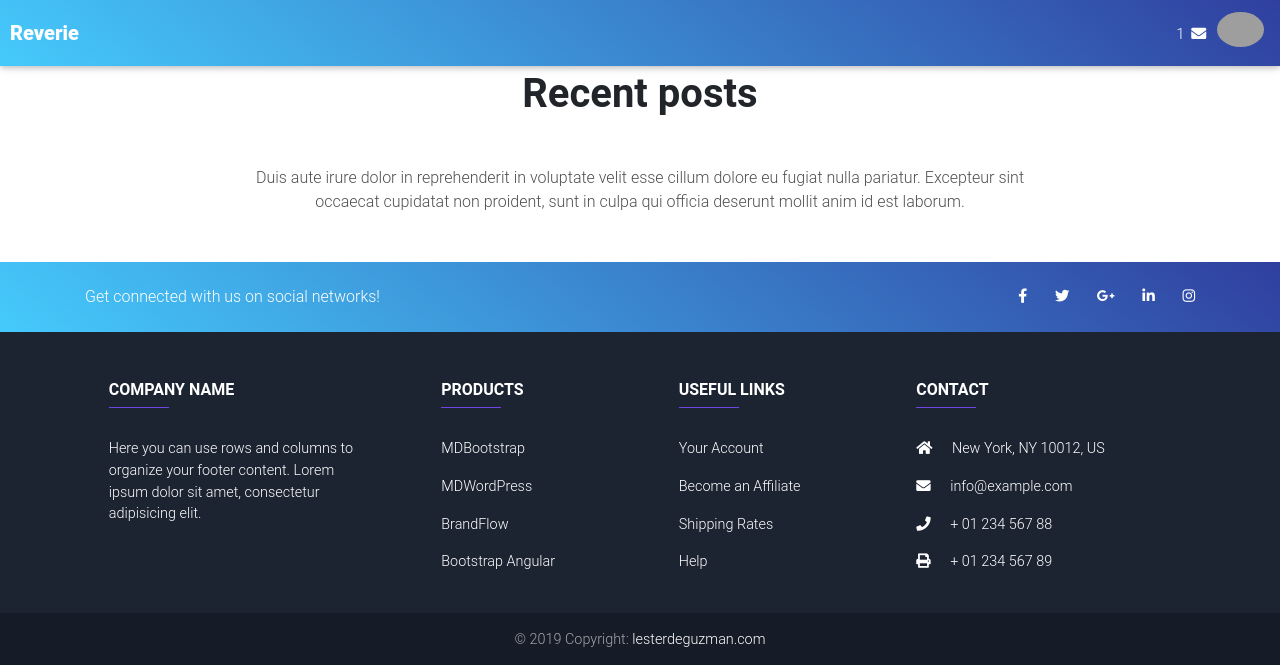
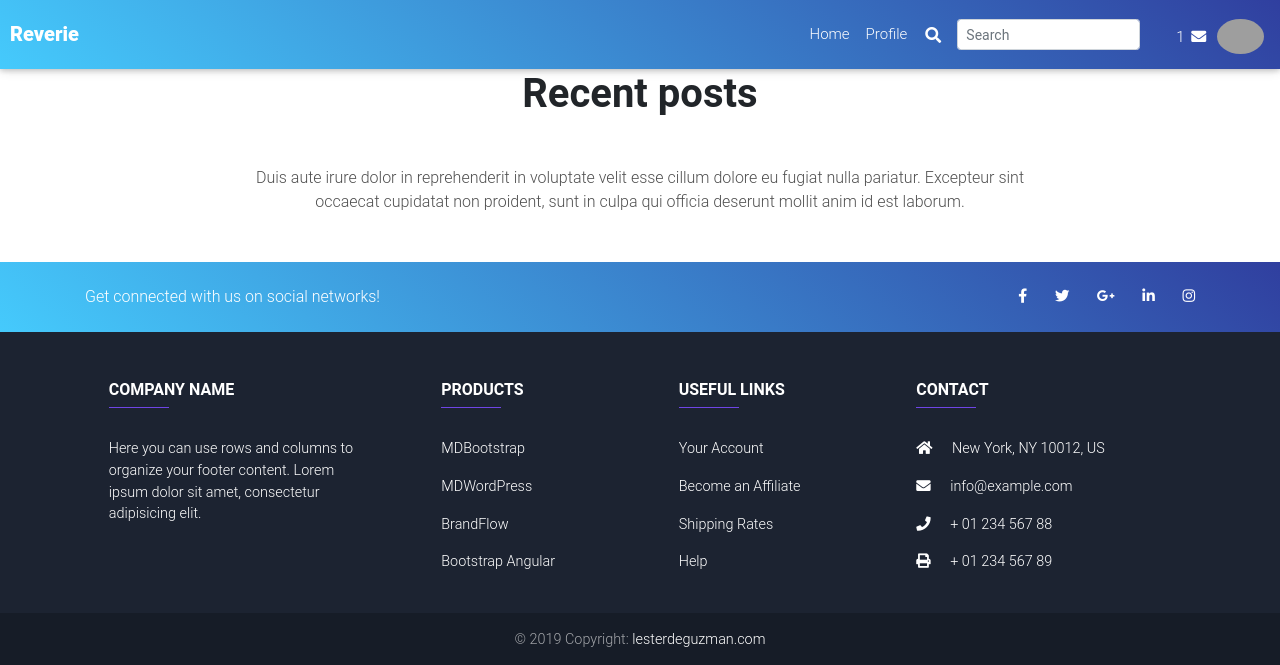
Before and after one commit to Lester016/Reverie, a Flask app: page / in a window 1280 px wide. Shown: the top 665 px of the page. Run offline with Flask 3, Linux system fonts and the light colour scheme; the visitor is signed in with stand-in values (Sample User, id 1); data that the repository does not hold is empty; some libraries are stand-ins or nearby versions; some web fonts are replaced; grey boxes are pictures that could not be loaded.

Commit message:
Add nav item

```diff
--- a/app/templates/layout.html
+++ b/app/templates/layout.html
@@ -43,11 +43,28 @@
 
         {% if current_user.is_authenticated %}
         <li class="nav-item">
-          <a class="nav-link waves-effect waves-light">1
+          <a class="nav-link waves-effect waves-light">
+            Home
+          </a>
+        </li>
+        <li class="nav-item">
+          <a class="nav-link waves-effect waves-light">
+            Profile
+          </a>
+        </li>
+        <li class="nav-item" style="margin-left: 10px;">
+          <form class="form-inline ml-auto" style="margin-top: 7px;">
+            <i class="fas fa-search" aria-hidden="true"></i>
+            <input class="form-control form-control-sm ml-3 w-75" type="text" placeholder="Search" aria-label="Search">
+          </form>
+        </li>
+        <li class="nav-item" style="margin-top: 3px;">
+          <a class="nav-link waves-effect waves-light">
+            1
             <i class="fas fa-envelope"></i>
           </a>
         </li>
-        <li class="nav-item avatar dropdown">
+        <li class="nav-item avatar dropdown" style="margin-top: 7px;">
           <a class="nav-link dropdown-toggle" id="navbarDropdownMenuLink-55" data-toggle="dropdown" aria-haspopup="true"
             aria-expanded="false">
             <img src="{{ url_for('static', filename='profile_pictures/' + current_user.ProfilePicture) }}"
@@ -83,8 +100,8 @@
 
   <div style="margin-top: 70px;">
 
-  <!-- This is where the inherited html outputted -->
-  {% block content %}{% endblock %}
+    <!-- This is where the inherited html outputted -->
+    {% block content %}{% endblock %}
   </div>
 
 
```
